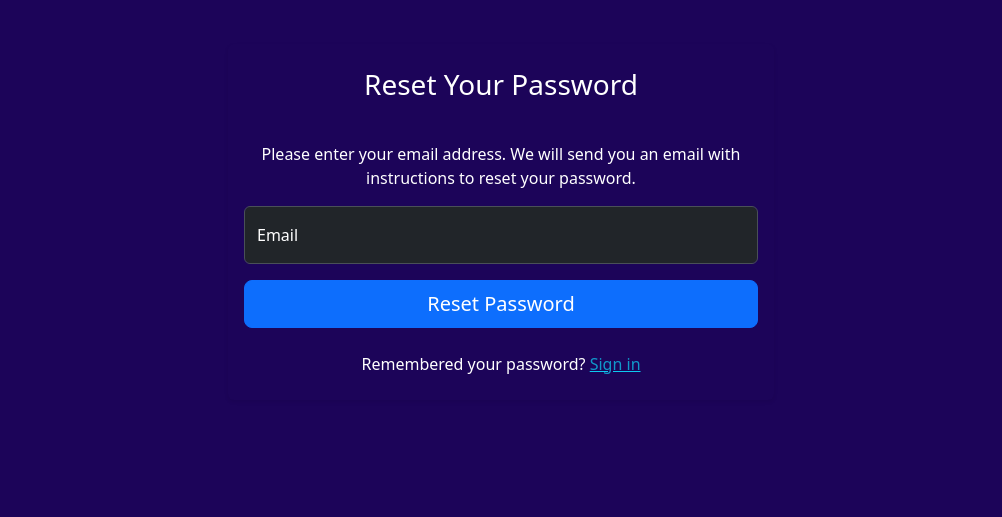
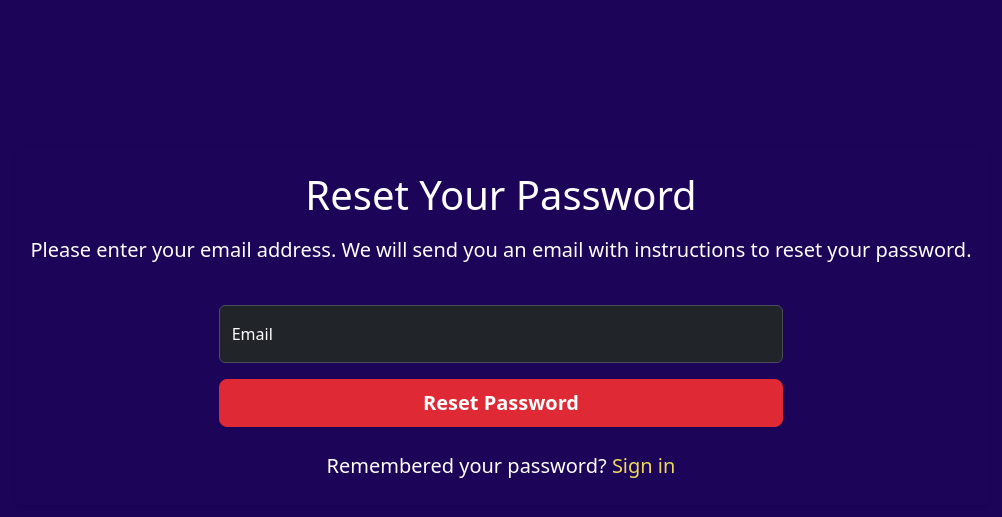
Before and after one commit to MikhailKras/weather-buddy, a FastAPI app: page /users/password-reset in a window 1280 px wide. Shown: the part 74-591 px from the top of the page, without its empty margins (139-1141 px from the left). Run offline with FastAPI, Linux system fonts and the light colour scheme; parts of the project's set-up code (start-up, migrations or seed data) failed here and were passed over; some libraries are stand-ins or nearby versions.

Commit message:
feat: changed style of button and centered form position; reorganized the code structure for better readability

```diff
--- a/src/templates/auth/reset_password/get_email.html
+++ b/src/templates/auth/reset_password/get_email.html
@@ -1,34 +1,58 @@
-{% extends "base.html" %}
-
-{% block title %}Reset Password{% endblock %}
-
-{% block content %}
-  <div class="container my-5">
-    <div class="row justify-content-center">
-      <div class="col-lg-6">
+{% extends "base.html" %} {% block title %}Reset Password{% endblock %} {% block
+content %}
+<div
+  class="container-fluid container-login position-absolute top-50 start-50 translate-middle"
+>
+  <div class="">
     <div class="card border-0 shadow-sm bg-transparent text-white">
       <div class="card-header bg-transparent border-0">
-            <h3 class="card-title text-center my-3">Reset Your Password</h3>
+        <h3 class="fs-1 card-title text-center my-3">Reset Your Password</h3>
+        <p class="fs-5 text-center">
+          Please enter your email address. We will send you an email with
+          instructions to reset your password.
+        </p>
       </div>
-          <div class="card-body">
-            <p class="text-center">Please enter your email address. We will send you an email with instructions to reset your password.</p>
-            <form id="reset-password-form">
+      <div class="card-body container-login">
+        <form id="reset-password-form" style="width: 60%">
           <div class="form-floating mb-3">
-                <input type="email" class="form-control bg-dark text-white" name="email" id="email" placeholder="Email" required>
+            <input
+              type="email"
+              class="form-control bg-dark text-white"
+              name="email"
+              id="email"
+              placeholder="Email"
+              required
+            />
             <label for="email" class="text-white">Email</label>
           </div>
           <div class="d-grid">
-                <button type="submit" class="btn btn-primary btn-lg">Reset Password</button>
+            <button type="submit" class="btn btn-bd-primary btn-lg">
+              Reset Password
+            </button>
           </div>
         </form>
-            <div id="error-message" class="alert alert-danger bg-danger text-white" role="alert" style="display: none;"></div>
-            <div id="success-message" class="alert alert-success bg-success text-white" role="alert" style="display: none;"></div>
+        <div
+          id="error-message"
+          class="alert alert-danger bg-danger text-white"
+          role="alert"
+          style="display: none"
+        ></div>
+        <div
+          id="success-message"
+          class="alert alert-success bg-success text-white"
+          role="alert"
+          style="display: none"
+        ></div>
       </div>
       <div class="card-footer bg-transparent border-0">
         <div class="text-center">
-              <div class="container">
-                <p>Remembered your password? <a href="/users/login" class="link-info link-opacity-75">Sign in</a></p>
-              </div>
+          <div class="container fs-5">
+            <p>
+              Remembered your password?
+              <a href="/users/login" class="my-link link-opacity-100"
+                >Sign in</a
+              >
+            </p>
           </div>
         </div>
       </div>
```
Lines whose indentation alone changed are shown as unchanged.
